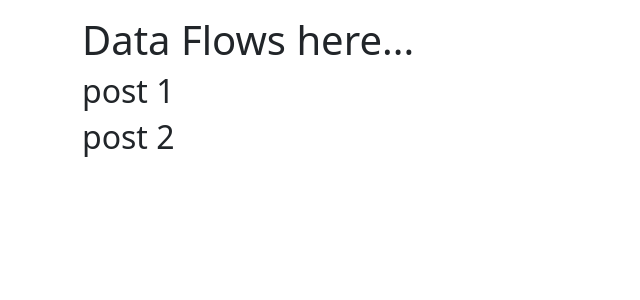
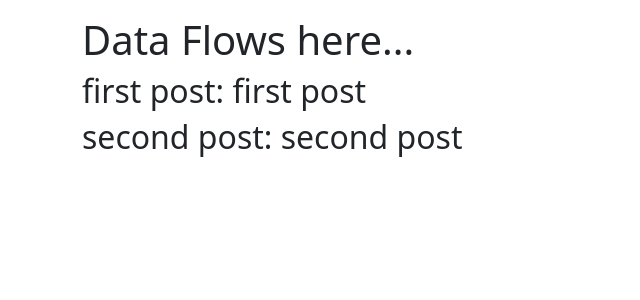
Before and after one commit to Rakesh-AC/djangogirls, a Django app: page / in a window 1280 px wide. Shown: the part 65-365 px from the top of the page, without its empty margins (0-640 px from the left). Run offline with Django 3.2, Linux system fonts and the light colour scheme.

Commit message:
fixed the new issue

```diff
--- a/blog/templates/blog/post_list.html
+++ b/blog/templates/blog/post_list.html
@@ -4,7 +4,7 @@
     {% for post in posts %}
         <article class="post">
 
-            <h2>{{ post }}</h2>
+            <h2>{{ post }}: {{ post }}</h2>
 
         </article>
     {% endfor %}
--- a/blog/views.py
+++ b/blog/views.py
@@ -3,7 +3,7 @@ from django.utils import timezone
 from django.shortcuts import render, get_object_or_404
 
 def post_list(request):
-    posts = {"post 1":"first post", "post 2":"second post"}
+    posts = ["first post", "second post"]
     return render(request, 'blog/post_list.html', {'posts': posts})
 
 
```
